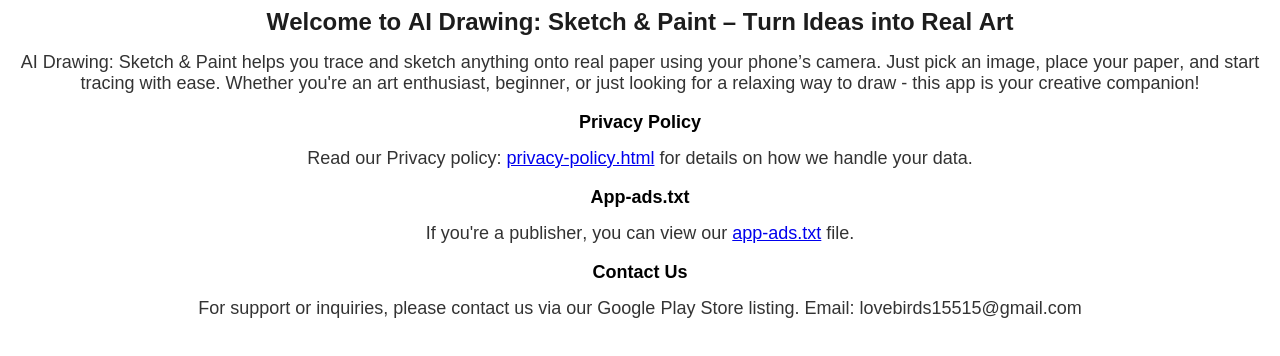
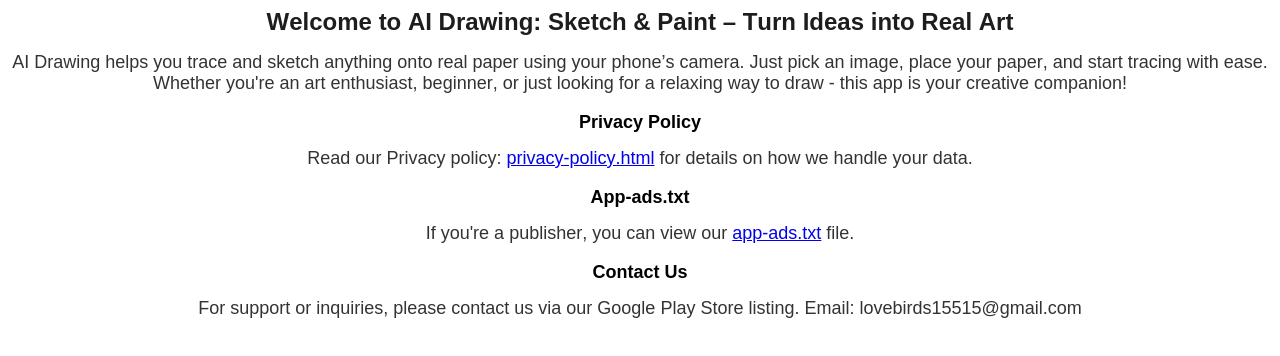
Before and after one commit to lovebirds15/PrivacyPolicyAIDrawing, a plain HTML site: page index.html in a window 1280 px wide. Drawn offline with Linux system fonts and the light colour scheme.

Commit message:
Update index.html

```diff
--- a/index.html
+++ b/index.html
@@ -15,7 +15,7 @@
 <body>
 
 <h1 style="margin: 0.0px 0.0px 16.1px 0.0px; text-align: center; font: 24.0px Arial; color: #1d1d1d; -webkit-text-stroke: #1d1d1d"><span class="s1"><b>Welcome to AI Drawing: Sketch &amp; Paint – Turn Ideas into Real Art</b><b></b></span></h1>
-<p class="p2"><span class="s1">AI Drawing: Sketch &amp; Paint helps you trace and sketch anything onto real paper using your phone’s camera. Just pick an image, place your paper, and start tracing with ease. Whether you're an art enthusiast, beginner, or just looking for a relaxing way to draw - this app is your creative companion!</span></p>
+<p class="p2"><span class="s1">AI Drawing helps you trace and sketch anything onto real paper using your phone’s camera. Just pick an image, place your paper, and start tracing with ease. Whether you're an art enthusiast, beginner, or just looking for a relaxing way to draw - this app is your creative companion!</span></p>
 
 <h2 style="margin: 0.0px 0.0px 14.9px 0.0px; text-align: center; font: 18.0px Arial; -webkit-text-stroke: #000000"><span class="s1"><b>Privacy Policy</b><b></b></span></h2>
 <p class="p2"><span class="s1">Read our Privacy policy: <a href="privacy-policy.html">privacy-policy.html</a> for details on how we handle your data.</span></p>
```
